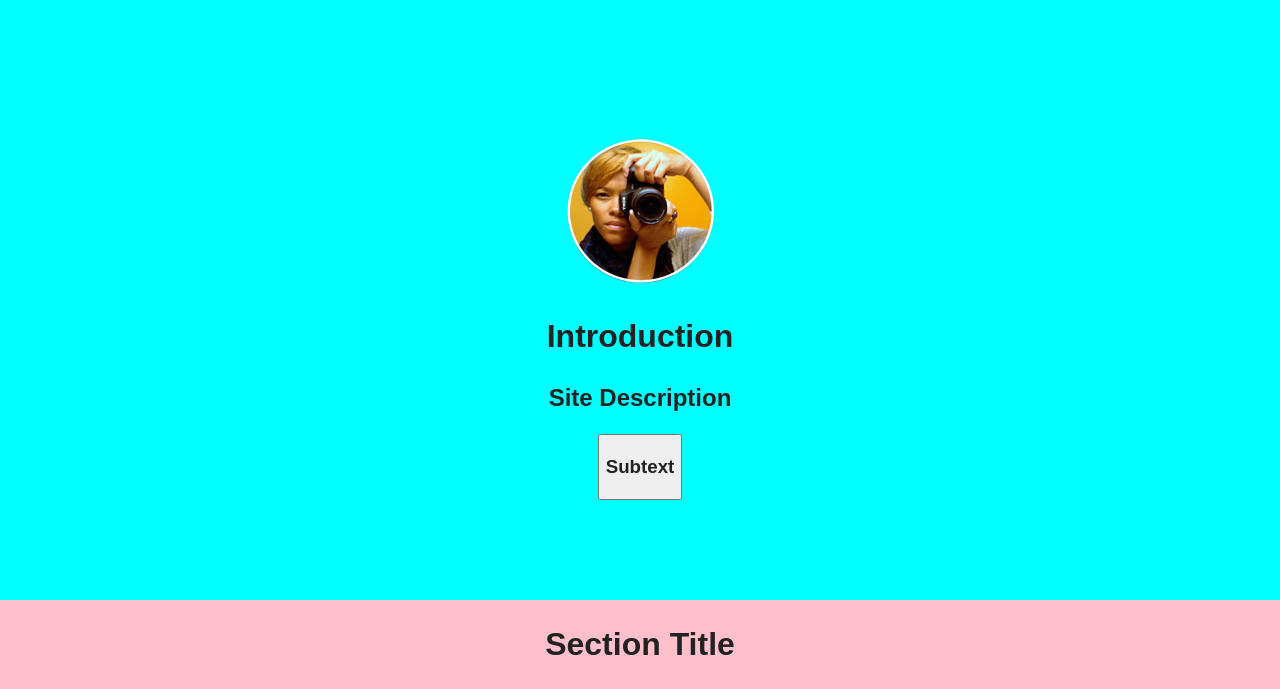
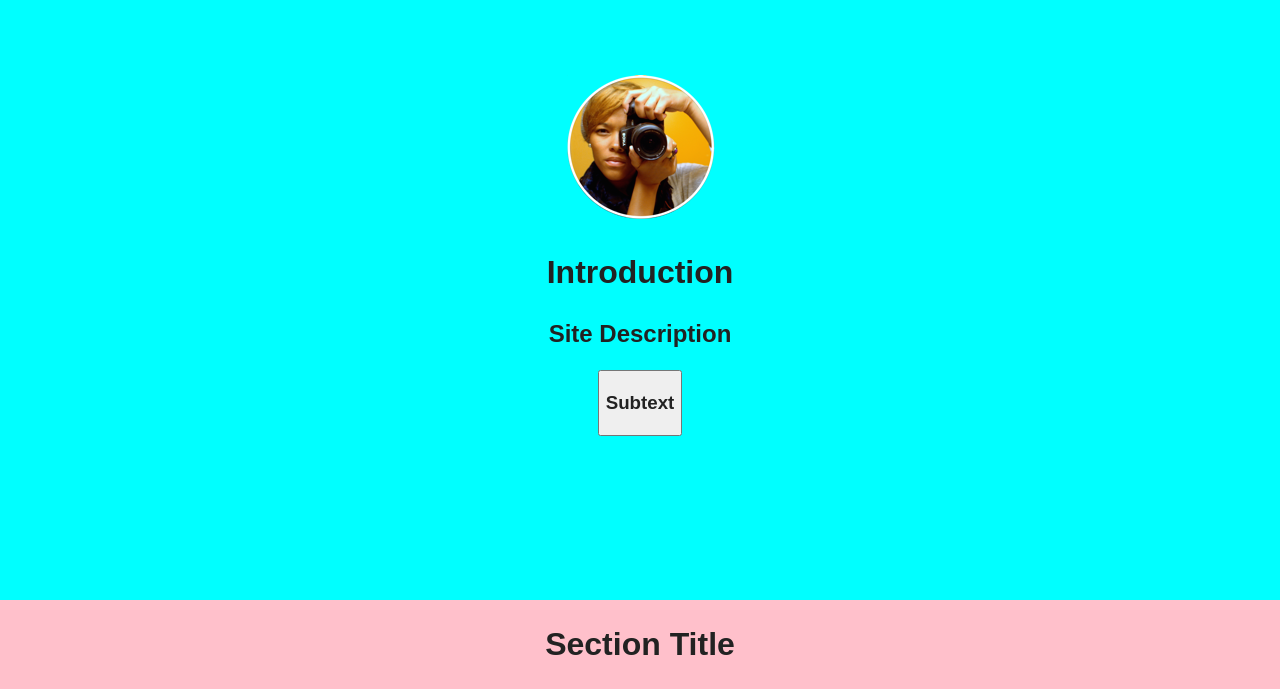
Before and after one commit to wh1tney/portfolio, a PHP site: page / in a window 1280 px wide. Shown: the top 689 px of the page. Run offline with PHP 8.4, Linux system fonts and the light colour scheme; some libraries are stand-ins or nearby versions.

Commit message:
Adjust padding-top on intro section

```diff
--- a/css/main.css
+++ b/css/main.css
@@ -117,7 +117,7 @@ footer {
 div#intro {
 	background-color: cyan;
 	min-height: 75vh;
-	padding:10% 10% 0 10%;
+	padding:5% 10% 0 10%;
 }
 
 div#details {
```
